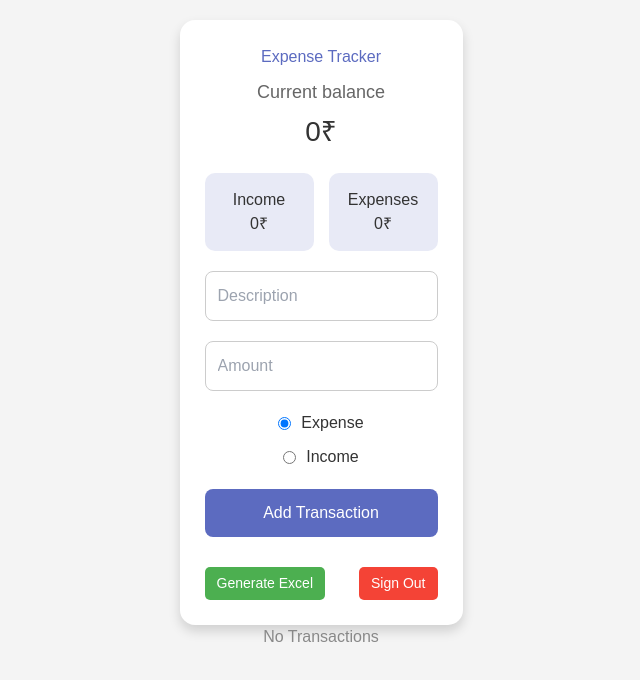
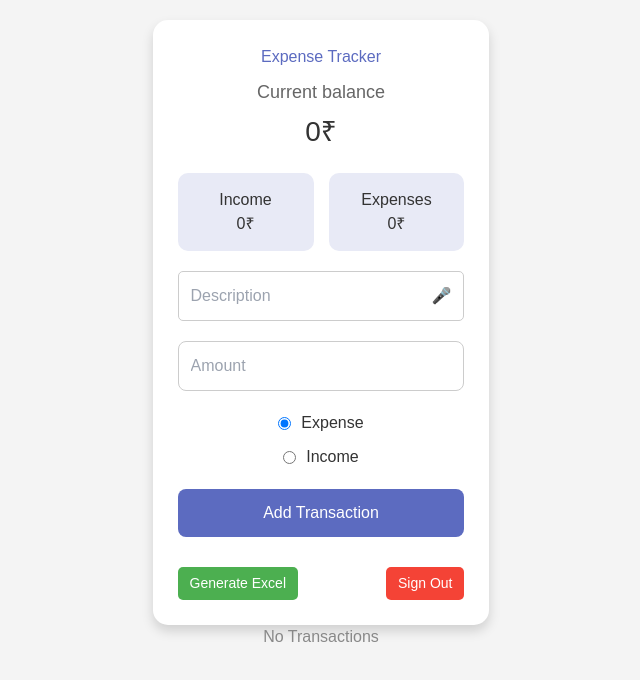
Before and after one commit to Ramkishangupta/Expense-Tracker, a React (Vite) app: page /Expense-Tracker/expense-tracker in a window 1280 px wide. Shown: the top 680 px of the page, without its empty margins (319-959 px from the left). Built offline with nearby package versions, Linux system fonts and the light colour scheme.

Commit message:
added voice feature

```diff
--- a/src/pages/expense-tracker/index.jsx
+++ b/src/pages/expense-tracker/index.jsx
@@ -18,6 +18,40 @@ const ExpenseTracker = () => {
   const { userName } = useGetUserInfo();
   const { balance, expenses, income } = transactionTotals;
   const navigate = useNavigate();
+  const [isListening, setIsListening] = useState(false);
+
+  // Voice-to-text functionality
+  const handleVoiceInput = () => {
+    const recognition =
+      window.SpeechRecognition || window.webkitSpeechRecognition;
+    if (!recognition) {
+      alert("Speech recognition is not supported in this browser.");
+      return;
+    }
+    const recognizer = new recognition();
+    recognizer.lang = "en-US";
+    recognizer.interimResults = false;
+
+    recognizer.onstart = () => {
+      setIsListening(true);
+    };
+
+    recognizer.onend = () => {
+      setIsListening(false);
+    };
+
+    recognizer.onresult = (event) => {
+      const transcript = event.results[0][0].transcript;
+      setDescription(transcript);
+    };
+
+    recognizer.onerror = (event) => {
+      console.error("Speech recognition error:", event.error);
+      setIsListening(false);
+    };
+
+    recognizer.start();
+  };
 
   // Add transaction submission handler
   const onSubmit = async (e) => {
@@ -66,13 +100,43 @@ const ExpenseTracker = () => {
             </div>
           </div>
           <form className="add-transaction" onSubmit={onSubmit}>
+            <div
+              style={{
+                display: "flex",
+                alignItems: "center",
+                border: "1px solid #ccc",
+                borderRadius: "5px",
+                // padding: "1px",
+              }}
+            >
               <input
                 type="text"
                 placeholder="Description"
                 value={description}
                 onChange={(e) => setDescription(e.target.value)}
                 required
+                style={{
+                  flex: 1,
+                  border: "none",
+                  outline: "none",
+                }}
               />
+              <button
+                type="button"
+                onClick={handleVoiceInput}
+                style={{
+                  backgroundColor: isListening ? "#4CAF50" : "transparent",
+                  color: isListening ? "white" : "black",
+                  border: "none",
+                  padding: "6px 12px",
+                  cursor: "pointer",
+                  borderRadius: "5px",
+                }}
+              >
+                🎤
+              </button>
+            </div>
+
             <input
               type="number"
               placeholder="Amount"
@@ -174,9 +238,7 @@ const ExpenseTracker = () => {
             </ul>
           </>
         ) : (
-          <p style={{ textAlign: "center", color: "#888" }}>
-            No Transactions
-          </p>
+          <p style={{ textAlign: "center", color: "#888" }}>No Transactions</p>
         )}
       </div>
     </div>
```
Lines whose indentation alone changed are shown as unchanged.
